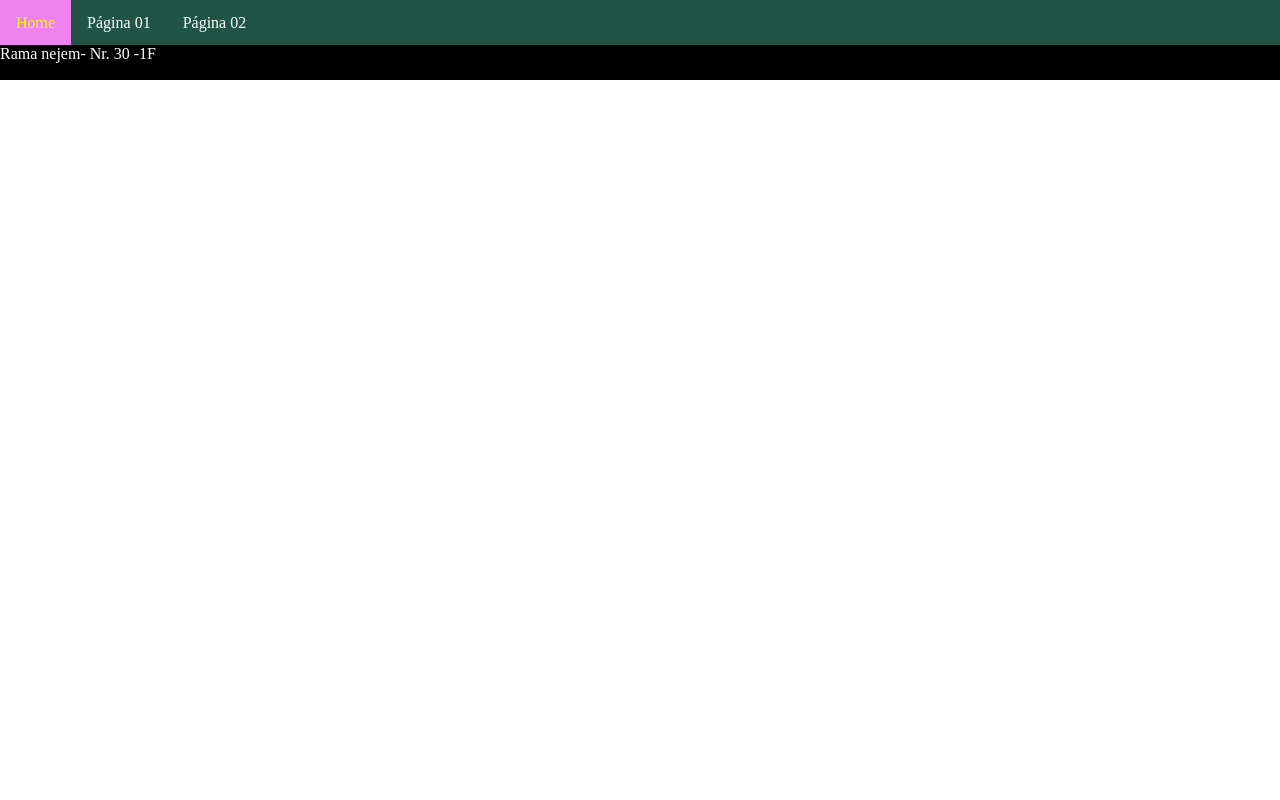
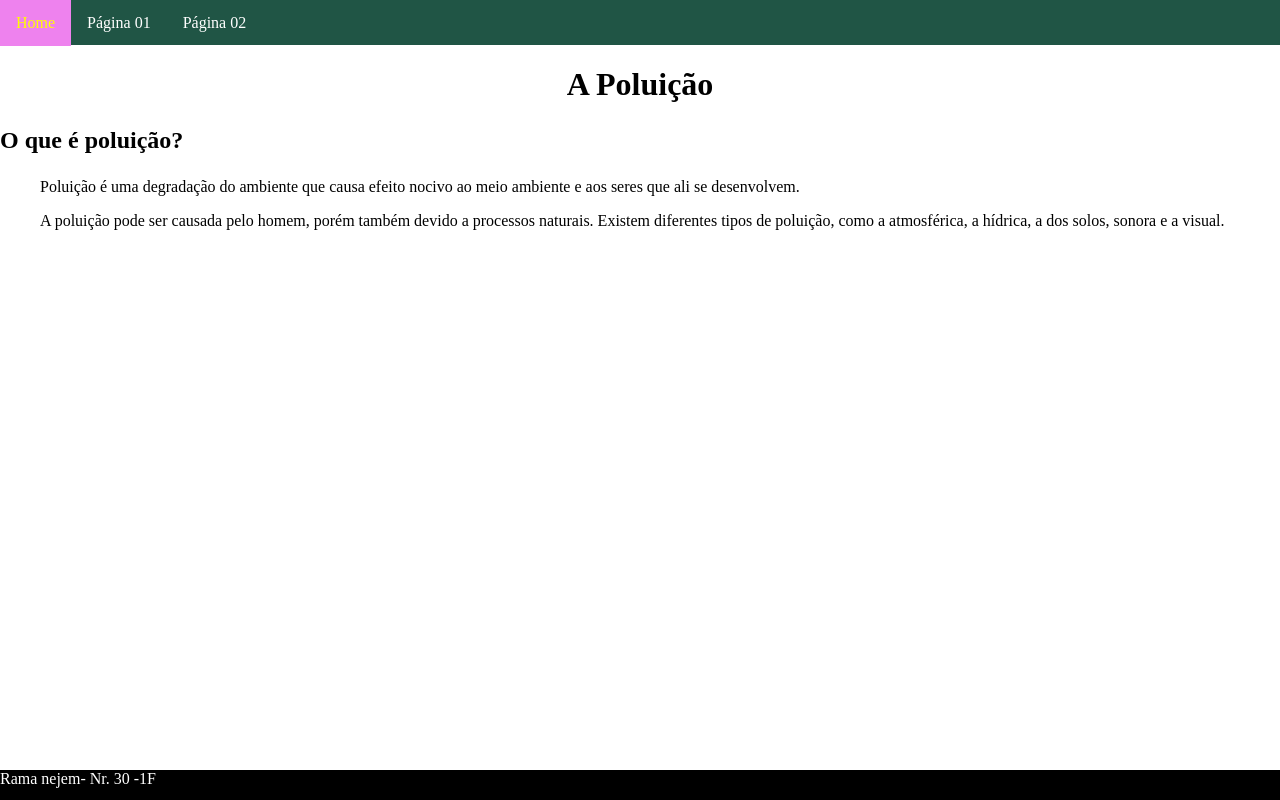
Before and after one commit to ramajn/primeirof_2t, a plain HTML site: page index.html in a window 1280 px wide. Drawn offline with Linux system fonts and the light colour scheme.

Commit message:
Add files via upload

```diff
--- a/estilo.css
+++ b/estilo.css
@@ -76,9 +76,10 @@ li a:hover {
   width: 100%;
 }
 #rodape {
+  position: absolute;
   width: 100%;
-  height: 35px;
+  height: 30px;
+  bottom: 0;
   background: #000000;
   color: #FFFFFF;
-
 }
--- a/index.html
+++ b/index.html
@@ -1,10 +1,12 @@
 <!DOCTYPE html>
 <html lang="pt-br" dir="ltr">
+
 <head>
   <meta charset="utf-8">
   <title>Primeiro F</title>
   <link rel="stylesheet" href='estilo.css'>
 </head>
+
 <body>
   <div class="menuPrincipal">
     <nav>
@@ -16,17 +18,30 @@
     </nav>
   </div>
   <div class="conteudo">
+    <h1> A Poluição </h1>
+   <h2> <p>
+      O que é poluição?
+    </h2> </p>
+    <ol>
+      <p>
+        Poluição é uma degradação do ambiente que causa efeito nocivo ao meio ambiente e aos seres
+        que ali se desenvolvem.
+      </p>
+        <p>
+          A poluição pode ser causada pelo homem, porém também devido a processos naturais. Existem
+          diferentes tipos de poluição, como a atmosférica, a hídrica, a dos solos, sonora e a visual.
+        </p>
+
+    </ol>
+
+
+  </div>
 
   <div id="rodape">
     Rama nejem- Nr. 30 -1F
-    <!--
-      Nome - Número e Serie/Turma
-     Aluno: Rama nejem- Nr. 30 - 1F
-    -->
-  </div>
   </div>
 
 
+</body>
 
-</body>
 </html>
```
Lines whose indentation alone changed are shown as unchanged.
